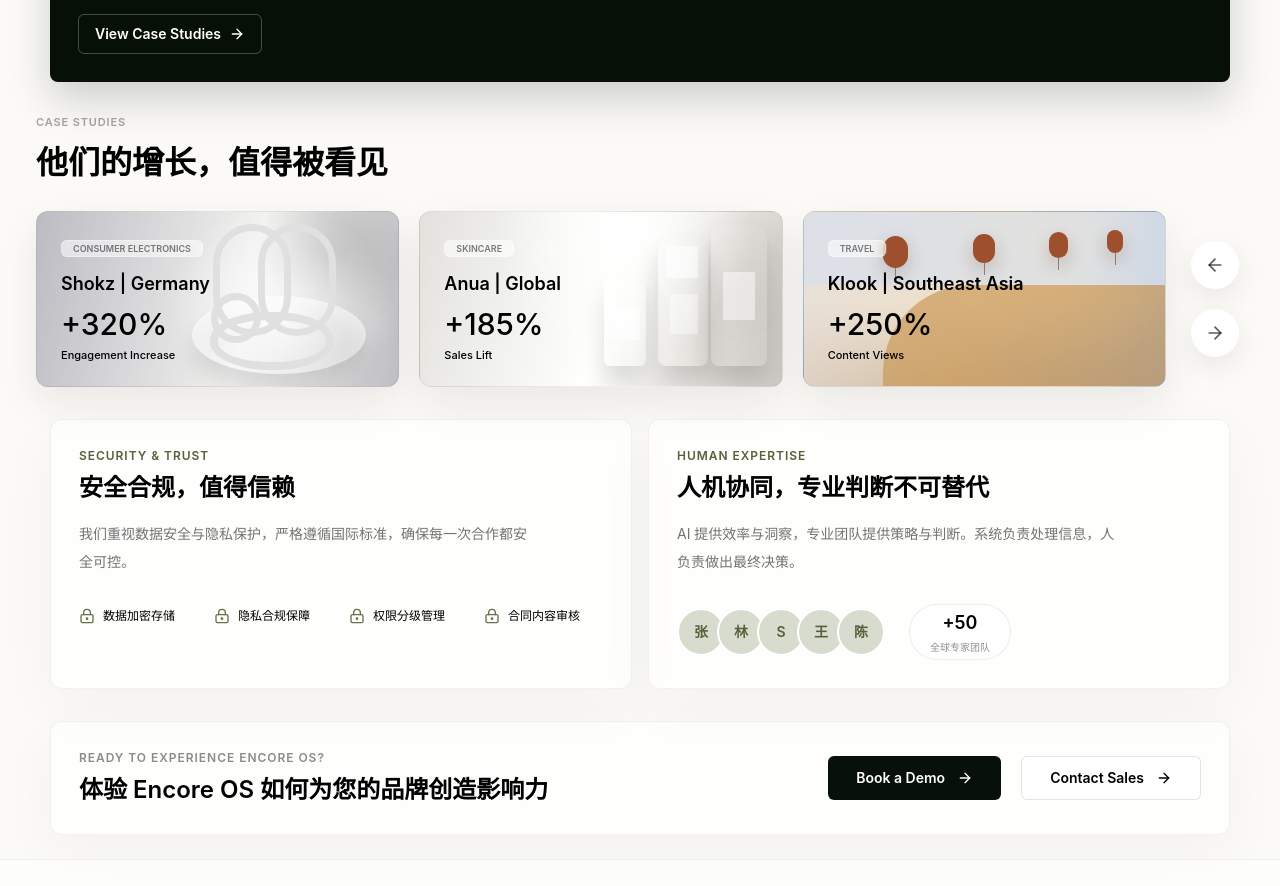
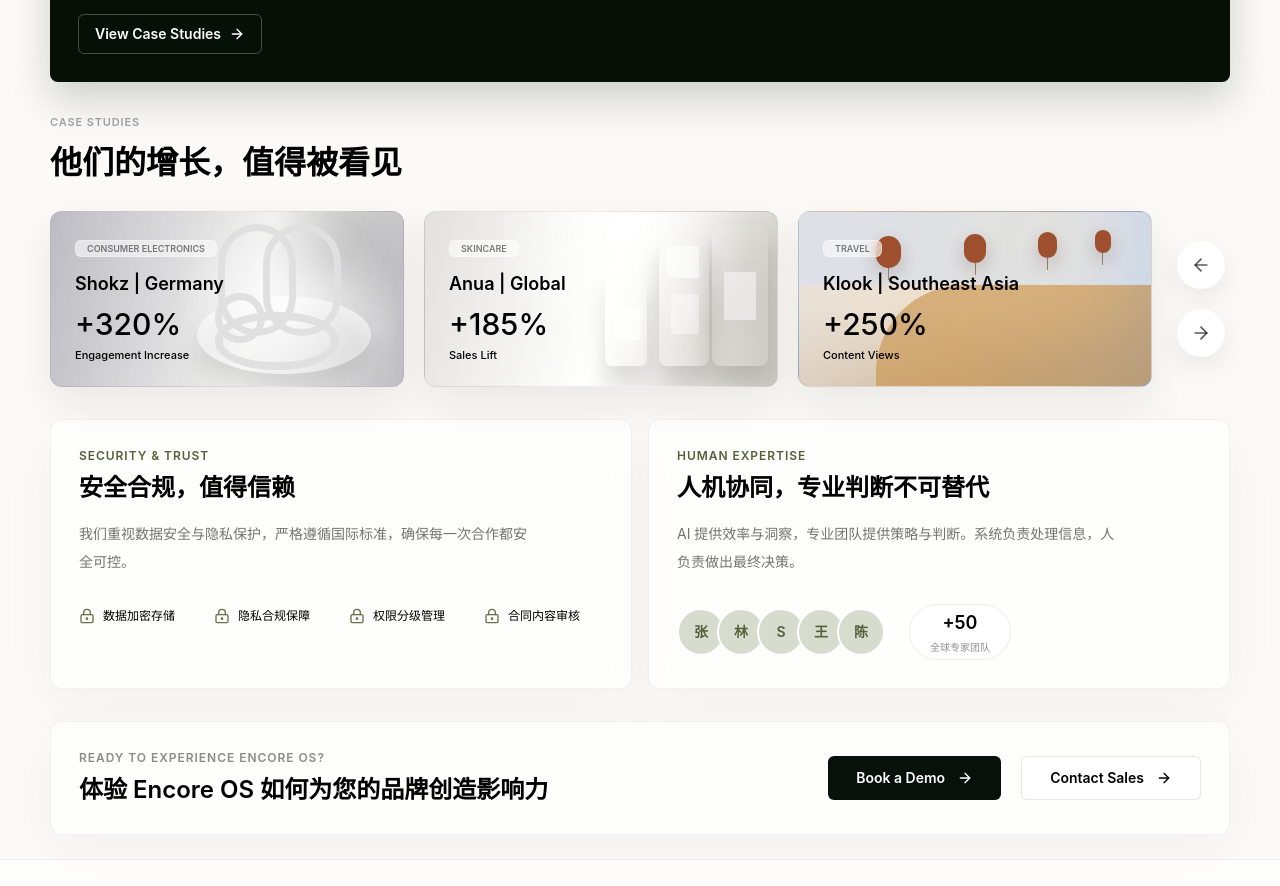
Before and after one commit to a554335436-stack/encore-os-website, a Next.js app: page /en in a window 1280 px wide. Shown: the part 1671-2557 px from the top of the page. Built offline with nearby package versions, Linux system fonts and the light colour scheme.

Commit message:
Align case studies section with page grid

```diff
--- a/app/[locale]/page.tsx
+++ b/app/[locale]/page.tsx
@@ -401,7 +401,7 @@
   ];
 
   return (
-    <section className="mx-auto mt-8 w-[min(1320px,calc(100%-72px))]">
+    <section className={`${shell} mt-8`}>
       <div className="mb-7">
         <p className="text-[11px] font-semibold uppercase tracking-[0.08em] text-black/35">Case Studies</p>
         <h2 className="mt-3 text-[32px] font-semibold leading-tight tracking-normal">他们的增长，值得被看见</h2>
```
